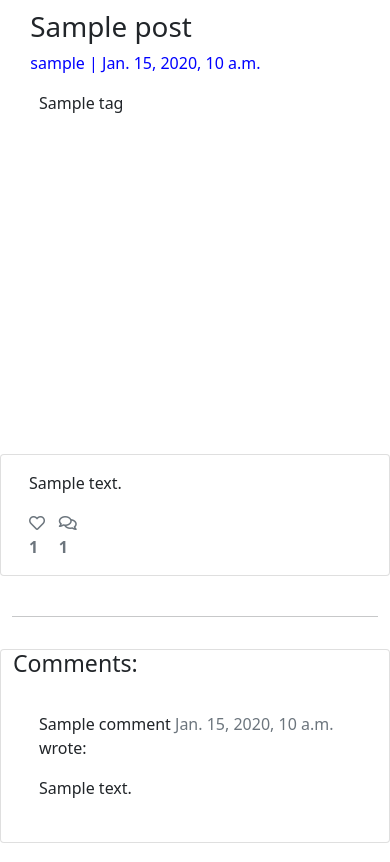
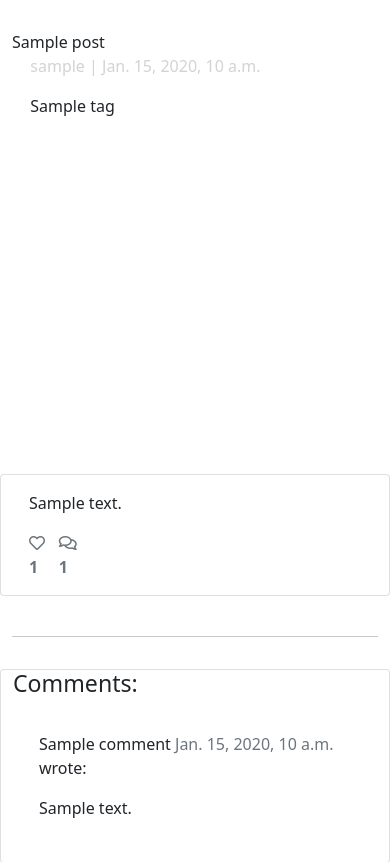
Before and after one commit to LanreAndero/CI_PP4_DjangoBlog, a Django app: a page that uses templates/post_detail.html in a window 390 px wide. Shown: the part 91-953 px from the top of the page. Run offline with Django 3.2, Linux system fonts and the light colour scheme; tables that the repository leaves empty hold one stand-in row (values such as "Sample post"); some libraries are stand-ins or nearby versions.

Commit message:
made changes to style.css and post_detail.html

```diff
--- a/static/css/style.css
+++ b/static/css/style.css
@@ -66,12 +66,12 @@ body {
     text-transform: uppercase;
 }
 
-#post-detail {
-    height: 60vh;
+#detail {
+    height: 50vh;
 }
 
 .masthead {
-    margin-top: 10px;
+    margin-top: 30px;
     overflow: hidden;
     position: relative;
     display: inline-block;
@@ -80,8 +80,9 @@ body {
 }
 
 .masthead-text {
-    background-color: silver;
+    background-color: aliceblue;
     position: relative;
+    color: white;
 }
 
 .masthead-image {
@@ -119,11 +120,11 @@ body {
 
 .post-subtitle {
     margin-left: 5%;
-    color: blue;
+    color: lightgray;
 }
 
 .tags {
-    margin-left: 27px;
+    margin-left: 5%;
 }
 
 .btn-signup {
--- a/templates/post_detail.html
+++ b/templates/post_detail.html
@@ -5,18 +5,16 @@
 {% load crispy_forms_tags %}
 
 <div class="masthead">
-    <div class="container" id="post-detail">
-        <div class="row g-0" id="post-detail>
-            <div class="col-md-6 masthead-text id="post-detail">
+    <div class="container" id="detail">
+        <div class="row g-0">
+            <div class="col-md-6 masthead-text>
                 <h1 class="post-title">{{ post.title }}</h1>
                 <p class="post-subtitle">{{ post.author }} | {{ post.created_on }}</p>
-                <div>
-                    {% for tag in post.tags.all %}
+                {% for tag in post.tags.all %}
                     <span class="tags">{{ tag.name }}</span>
                 {% endfor %}
-                </div>
             </div>
-            <div class="d-none d-md-block col-md-6 masthead-image" id="post-detail">
+            <div class="d-none d-md-block col-md-6 masthead-image">
                 {% if "placeholder" in post.featured_image.url %}
                 <img src="https://res.cloudinary.com/dmwocs4qe/image/upload/v1706778644/j7ufxrojpdm4epqcwjkm.png"
                     alt="Featured Image" width="100%">
```
